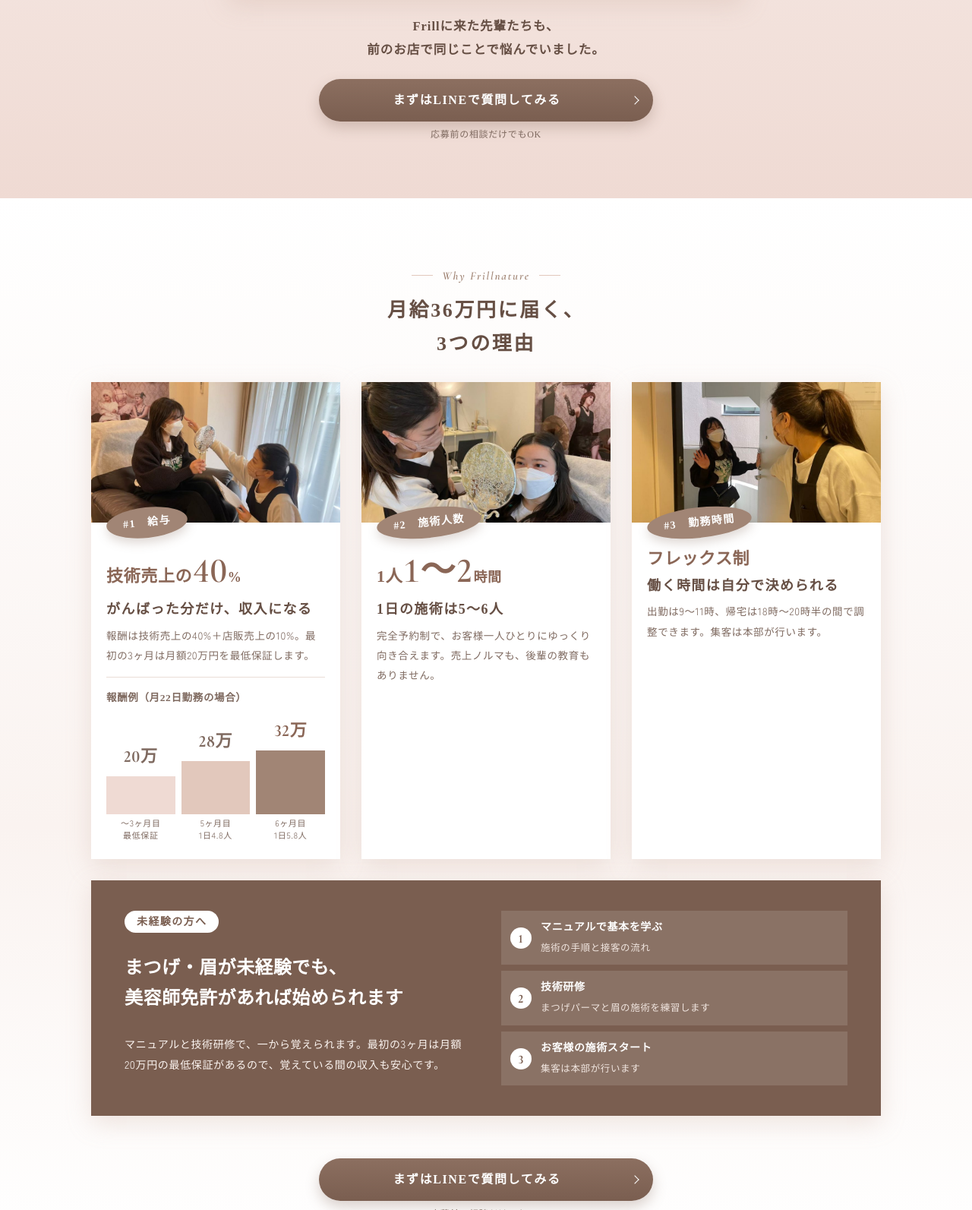
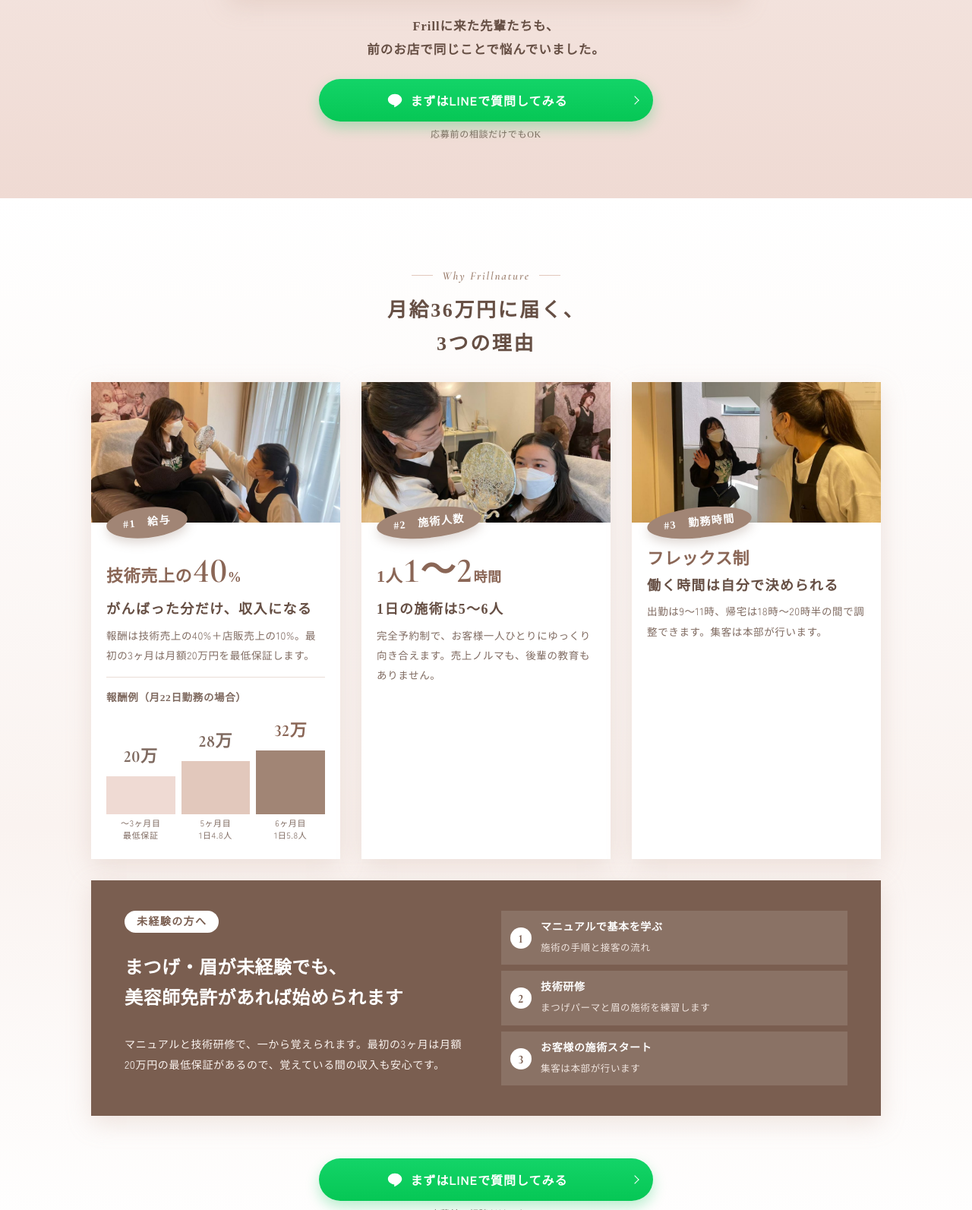
Before and after one commit to marketing-1113/frill-recruit-lp, a plain HTML site: page index.html in a window 1280 px wide. Shown: the part 1207-2800 px from the top of the page at 76% size. Drawn offline with nearby package versions, Linux system fonts and the light colour scheme; a web font is replaced by a local one.

Commit message:
Make CTA buttons LINE green with the LINE mark
Co-Authored-By: Claude Opus 5.5 <noreply@anthropic.com>

```diff
--- a/index.html
+++ b/index.html
@@ -29,6 +29,7 @@
     --line: #EADDD6;
     --ground: #F6EEEA;
     --shadow: 0 10px 30px rgba(196,166,150,.28);
+    --line-green: #06C755;
     --sans: "Zen Kaku Gothic New", "Noto Sans JP", "Hiragino Sans", "Yu Gothic", sans-serif;
     --mincho: "Shippori Mincho B1", "Hiragino Mincho ProN", "Yu Mincho", serif;
     --numf: "Cormorant Garamond", "Shippori Mincho B1", serif;
@@ -74,9 +75,9 @@
   .req small { display: block; color: var(--ink-2); font-size: 11.5px; }
 
   /* CTA — mocha pill like the reference LP's LINE button */
-  .cta { position: relative; display: flex; align-items: center; justify-content: center; gap: 10px; width: 100%; min-height: 56px; padding: 10px 44px 10px 20px; background: linear-gradient(180deg, #8C6F60, var(--mocha-deep)); color: #fff; text-decoration: none; font-family: var(--mincho); font-weight: 600; font-size: 16px; letter-spacing: .1em; border-radius: 99px; box-shadow: 0 8px 18px rgba(122,94,80,.28); transition: transform .15s, box-shadow .15s; }
+  .cta { position: relative; display: flex; align-items: center; justify-content: center; gap: 10px; width: 100%; min-height: 56px; padding: 10px 44px 10px 20px; background: linear-gradient(180deg, #13D468, var(--line-green)); color: #fff; text-decoration: none; font-family: var(--sans); font-weight: 700; font-size: 16px; letter-spacing: .06em; border-radius: 99px; box-shadow: 0 8px 18px rgba(6,199,85,.28); transition: transform .15s, box-shadow .15s; }
   .cta::after { content: ""; position: absolute; right: 20px; top: 50%; width: 7px; height: 7px; border-top: 1.5px solid #fff; border-right: 1.5px solid #fff; transform: translateY(-50%) rotate(45deg); }
-  .cta:hover { transform: translateY(1px); box-shadow: 0 4px 12px rgba(122,94,80,.28); }
+  .cta:hover { transform: translateY(1px); background: linear-gradient(180deg, #0FC85F, #05B34C); box-shadow: 0 4px 12px rgba(6,199,85,.28); }
   .cta:focus-visible { outline: 3px solid var(--ink); outline-offset: 3px; }
   .cta svg { flex: none; }
   .cta-wrap { display: grid; gap: 6px; text-align: center; }
@@ -279,7 +280,7 @@
     </ul>
     <p class="close">Frillに来た先輩たちも、<br>前のお店で同じことで悩んでいました。</p>
     <div class="cta-wrap">
-      <a class="cta" href="#apply">まずはLINEで質問してみる</a>
+      <a class="cta" href="#apply"><svg width="22" height="22" viewBox="0 0 24 24" aria-hidden="true"><path fill="#fff" d="M12 3C6.5 3 2 6.6 2 11c0 3.9 3.5 7.2 8.3 7.9.3.1.8.2.9.5.1.3.1.7 0 1l-.1.9c0 .3-.2 1 .9.5s5.9-3.5 8.1-6c1.5-1.6 2-3.2 2-4.8C22 6.6 17.5 3 12 3z"/></svg>まずはLINEで質問してみる</a>
       <p class="cta-sub">応募前の相談だけでもOK</p>
     </div>
   </section>
@@ -341,7 +342,7 @@
     </aside>
 
     <div class="mid-cta cta-wrap">
-      <a class="cta" href="#apply">まずはLINEで質問してみる</a>
+      <a class="cta" href="#apply"><svg width="22" height="22" viewBox="0 0 24 24" aria-hidden="true"><path fill="#fff" d="M12 3C6.5 3 2 6.6 2 11c0 3.9 3.5 7.2 8.3 7.9.3.1.8.2.9.5.1.3.1.7 0 1l-.1.9c0 .3-.2 1 .9.5s5.9-3.5 8.1-6c1.5-1.6 2-3.2 2-4.8C22 6.6 17.5 3 12 3z"/></svg>まずはLINEで質問してみる</a>
       <p class="cta-sub">応募前の相談だけでもOK</p>
     </div>
   </section>
@@ -420,7 +421,7 @@
     <p class="fine">※金額は各スタッフの実績です。勤務日数・施術人数・入社時期により異なります。</p>
 
     <div class="mid-cta cta-wrap">
-      <a class="cta" href="#apply">まずはLINEで質問してみる</a>
+      <a class="cta" href="#apply"><svg width="22" height="22" viewBox="0 0 24 24" aria-hidden="true"><path fill="#fff" d="M12 3C6.5 3 2 6.6 2 11c0 3.9 3.5 7.2 8.3 7.9.3.1.8.2.9.5.1.3.1.7 0 1l-.1.9c0 .3-.2 1 .9.5s5.9-3.5 8.1-6c1.5-1.6 2-3.2 2-4.8C22 6.6 17.5 3 12 3z"/></svg>まずはLINEで質問してみる</a>
       <p class="cta-sub">応募前の相談だけでもOK</p>
     </div>
   </section>
```
